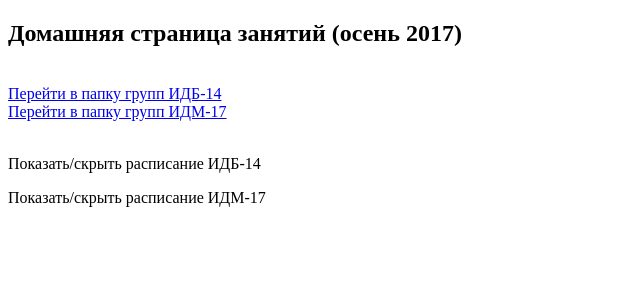
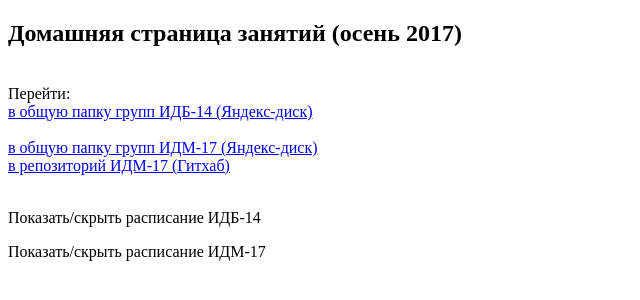
Before and after one commit to okoff/okoff.github.io, a plain HTML site: page index.html in a window 1280 px wide. Shown: the whole page, without its empty margins (0-640 px from the left). Drawn offline with Linux system fonts and the light colour scheme.

Commit message:
Update index.html

```diff
--- a/index.html
+++ b/index.html
@@ -5,10 +5,12 @@
 </head>
 <body>
   <h2>Домашняя страница занятий (осень 2017)</h2><br>
-  <a href="https://yadi.sk/d/qhFl_QMq3Maag9">Перейти в папку групп ИДБ-14</a>
+  Перейти:<br>
+  <a href="https://yadi.sk/d/qhFl_QMq3Maag9">в общую папку групп ИДБ-14 (Яндекс-диск)</a><br>
   <br>
-  <a href="https://yadi.sk/d/evI_RRva3Mab5W">Перейти в папку групп ИДМ-17</a>
-  <br><br>
+  <a href="https://yadi.sk/d/evI_RRva3Mab5W">в общую папку групп ИДМ-17 (Яндекс-диск)</a><br>
+  <a href="https://github.com/stankin/inet-2017">в репозиторий ИДМ-17 (Гитхаб)</a><br>
+  <br>
 <p onclick="var e=document.getElementById('scheduleIDB-14'); e.style.display = (e.style.display == 'none') ? '' : 'none'">
 Показать/скрыть расписание ИДБ-14</p>
 <iframe id="scheduleIDB-14" src="scheduleIDB-14.htm" height="1200" width="1200" style="border:none; display:none"></iframe>
```
